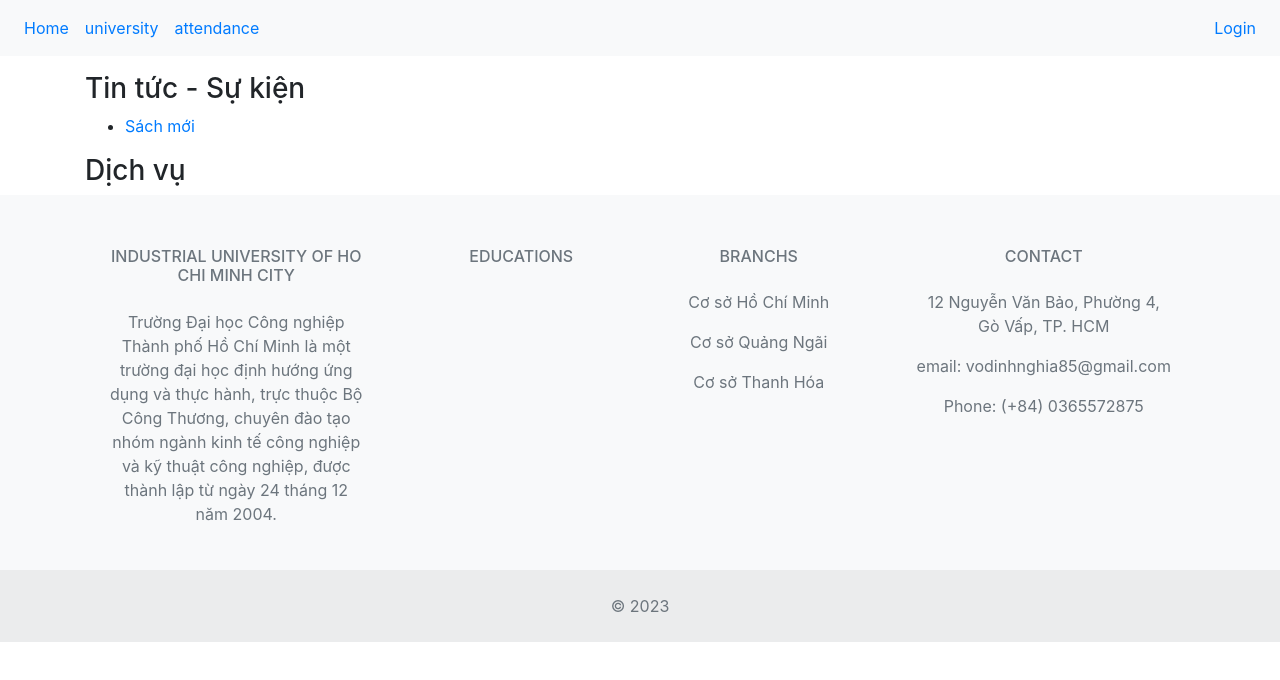
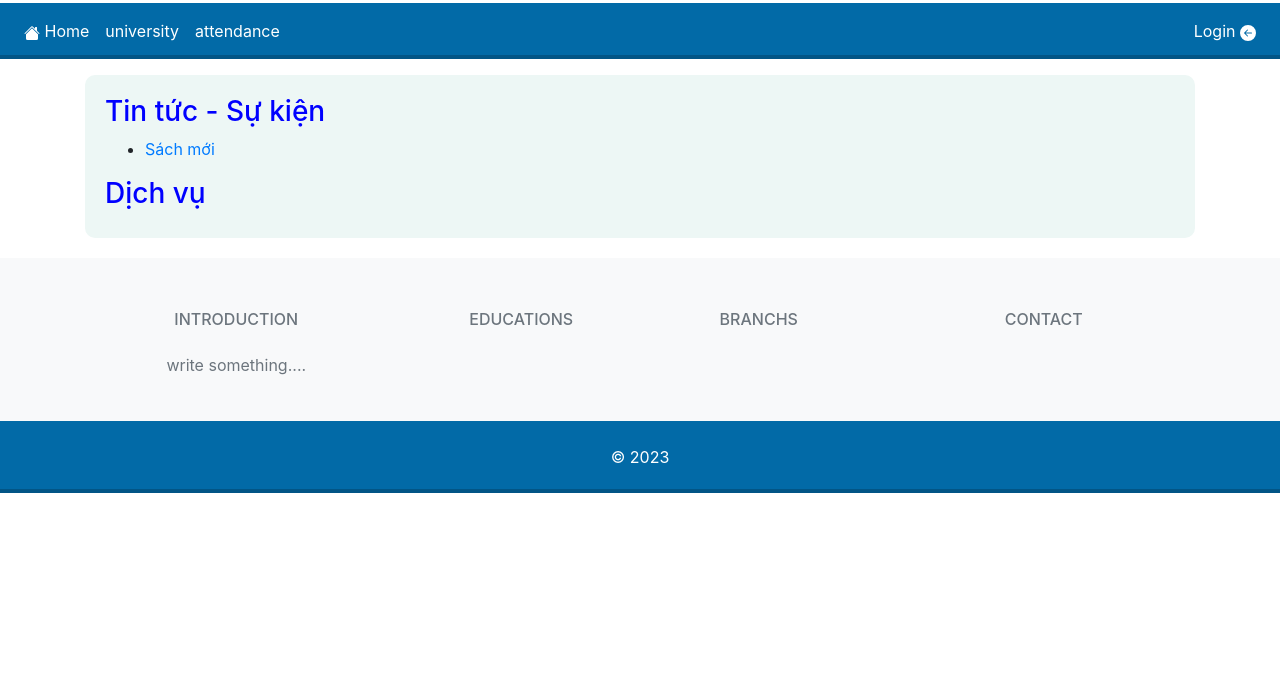
Before and after one commit to VoDinhNghia/frontend-library, a React (Create React App) app: page / in a window 1280 px wide. Shown: the top 680 px of the page. Built offline with nearby package versions, Linux system fonts and the light colour scheme; no server answers.

Commit message:
Add css and update code

```diff
--- a/package.json
+++ b/package.json
@@ -9,6 +9,7 @@
     "axios": "^0.27.2",
     "bootstrap": "^4.6.2",
     "mdb-react-ui-kit": "^5.1.0",
+    "moment": "^2.29.4",
     "react": "^18.2.0",
     "react-bootstrap": "^2.7.2",
     "react-dom": "^18.2.0",
--- a/src/App.css
+++ b/src/App.css
@@ -9,7 +9,7 @@
 }
 
 .card {
-  background-color: #f7f7f7;
+  background-color: #d2ebfa;
   padding: 20px 25px 30px;
   margin: 0 auto 25px;
   margin-top: 50px;
@@ -31,6 +31,26 @@
   border-radius: 50%;
 }
 
-/* .AppMain {
-  background-color: rgb(2, 2, 66);
-} */
+.MenuMain {
+  margin-top: 3px;
+}
+
+.MenuMain nav {
+  background-color: #026aa7;
+  box-shadow: inset 0 -4px 0 0 rgba(0, 0, 0, 0.2);
+}
+
+.MenuMain .nav-link {
+  color: white;
+}
+
+.Hompage {
+  background-color: #edf7f5;
+  padding: 20px;
+  margin-bottom: 20px;
+  border-radius: 10px;
+}
+
+.Hompage h3 {
+  color: blue;
+}
--- a/src/App.js
+++ b/src/App.js
@@ -16,7 +16,6 @@
 import { routes } from "./common/constant";
 import 'react-notifications/lib/notifications.css';
 import { NotificationContainer } from 'react-notifications';
-import { socket } from "./services/socket";
 
 class App extends Component {
   constructor(props) {
@@ -26,14 +25,6 @@
       content: "hello",
     };
   }
-
-  componentDidMount() {
-    console.log('socket io');
-    socket.connect();
-    console.log('connected', socket.connected);
-    socket.on('test_message', (data) => { console.log('data', data) });
-    socket.emit('test_message', { test: 'test' })
-  };
 
   render() {
     return (
--- a/src/components/admin/dashboardAdmin.jsx
+++ b/src/components/admin/dashboardAdmin.jsx
@@ -5,6 +5,7 @@
 import Modal from "react-bootstrap/Modal";
 import Button from "react-bootstrap/Button";
 import "./index.css";
+import moment from "moment/moment";
 
 export default class BoardAdmin extends Component {
   constructor(props) {
@@ -93,7 +94,7 @@
     const updateBody = {
       name: nameLibrary || libraryInfo.name,
       foundYear: year || libraryInfo.foundYear,
-      librarian: librarian || libraryInfo.librarian?._id,
+      librarian: librarian || libraryInfo.librarian?.id,
       description: description || libraryInfo.description,
     };
     await libraryService.updateInfo(id, updateBody)
@@ -107,7 +108,7 @@
     const { libraryInfo = {}, showModal, userList = [] } = this.state;
     const userInfo = userList.map((item) => {
       return {
-        id: item.profile?._id,
+        id: item.id,
         name: `${item?.lastName} ${item?.firstName}`,
       };
     });
@@ -126,10 +127,10 @@
             </span>
           </h3>
           <h6>Tên: {libraryInfo.name || ""}</h6>
-          <h6>Năm thành lập: {libraryInfo.foundYear || ""}</h6>
+          <h6>Năm thành lập: {libraryInfo.foundYear ? moment(libraryInfo.foundYear).format('DD-MM-YYYY') : ''}</h6>
           <h6>
             Người quản lý:{" "}
-            {`${libraryInfo?.librarian?.lastName} ${libraryInfo?.librarian?.firstName}`}
+            {`${libraryInfo?.librarian?.lastName || ''} ${libraryInfo?.librarian?.firstName || ''}`}
           </h6>
           <h6>Giới thiệu: {libraryInfo?.description || ""}</h6>
         </header>
@@ -156,7 +157,7 @@
             <select
               className="nameLibrary"
               onChange={(value) => this.updateField(value, "librarian")}
-              defaultValue={libraryInfo.librarian?._id}
+              defaultValue={libraryInfo.librarian?.id}
             >
               {userInfo.map((item) => {
                 return <option value={item.id}>{item.name}</option>;
--- a/src/components/footer.jsx
+++ b/src/components/footer.jsx
@@ -16,13 +16,10 @@
             <MDBCol md="3" lg="4" xl="3" className="mx-auto mb-4">
               <h6 className="text-uppercase fw-bold mb-4">
                 <MDBIcon icon="gem" className="me-3" />
-                Industrial University of Ho Chi Minh City
+                Introduction
               </h6>
               <p>
-                Trường Đại học Công nghiệp Thành phố Hồ Chí Minh là một trường
-                đại học định hướng ứng dụng và thực hành, trực thuộc Bộ Công
-                Thương, chuyên đào tạo nhóm ngành kinh tế công nghiệp và kỹ
-                thuật công nghiệp, được thành lập từ ngày 24 tháng 12 năm 2004.
+                write something....
               </p>
             </MDBCol>
 
@@ -32,18 +29,10 @@
 
             <MDBCol md="3" lg="2" xl="2" className="mx-auto mb-4">
               <h6 className="text-uppercase fw-bold mb-4">Branchs</h6>
-              <p>Cơ sở Hồ Chí Minh</p>
-              <p>Cơ sở Quảng Ngãi</p>
-              <p>Cơ sở Thanh Hóa</p>
             </MDBCol>
 
             <MDBCol md="4" lg="3" xl="3" className="mx-auto mb-md-0 mb-4">
               <h6 className="text-uppercase fw-bold mb-4">Contact</h6>
-              <p>
-                12 Nguyễn Văn Bảo, Phường 4, Gò Vấp, TP. HCM
-              </p>
-              <p>email: vodinhnghia85@gmail.com</p>
-              <p>Phone: (+84) 0365572875</p>
             </MDBCol>
           </MDBRow>
         </MDBContainer>
@@ -51,7 +40,7 @@
 
       <div
         className="text-center p-4"
-        style={{ backgroundColor: "rgba(0, 0, 0, 0.05)" }}
+        style={{ color: "white", backgroundColor: "#026aa7", boxShadow: "inset 0 -4px 0 0 rgba(0, 0, 0, 0.2)" }}
       >
         © 2023
       </div>
--- a/src/components/home.jsx
+++ b/src/components/home.jsx
@@ -10,7 +10,7 @@
 
   render() {
     return (
-      <div>
+      <div className="Hompage">
         <h3>Tin tức - Sự kiện</h3>
         <ul>
           <li>
--- a/src/components/login.jsx
+++ b/src/components/login.jsx
@@ -103,7 +103,7 @@
       <div className="col-md-12">
         <div className="card card-container">
           <img
-            src="//ssl.gstatic.com/accounts/ui/avatar_2x.png"
+            src="/image/icon-login.png"
             alt="profile-img"
             className="profile-img-card"
           />
--- a/src/components/menuMain.jsx
+++ b/src/components/menuMain.jsx
@@ -1,6 +1,7 @@
 import React, { Component } from "react";
 import { Link } from "react-router-dom";
 import AuthService from "../services/authService";
+import { BsHouseFill, BsFillArrowRightSquareFill, BsFillArrowLeftCircleFill } from "react-icons/bs";
 import EventBus from "../common/eventBus";
 import { roles, routes, LINKS } from "../common/constant";
 
@@ -52,11 +53,12 @@
   render() {
     const { currentUser, showLibraryBoard, showAdminBoard } = this.state;
     return (
-      <nav className="navbar navbar-expand bg-light">
+      <div className="MenuMain">
+        <nav className="navbar navbar-expand">
           <div className="navbar-nav mr-auto">
             <li className="nav-item">
               <Link to={routes.HOME} className="nav-link">
-              Home
+                <BsHouseFill /> Home
               </Link>
             </li>
 
@@ -103,7 +105,7 @@
             <div className="navbar-nav ml-auto">
               <li className="nav-item">
                 <a href={routes.LOGIN} className="nav-link" onClick={this.logOut}>
-                Log out
+                  Log out <BsFillArrowRightSquareFill />
                 </a>
               </li>
             </div>
@@ -111,12 +113,13 @@
             <div className="navbar-nav ml-auto">
               <li className="nav-item">
                 <Link to={routes.LOGIN} className="nav-link">
-                Login
+                  Login <BsFillArrowLeftCircleFill />
                 </Link>
               </li>
             </div>
           )}
         </nav>
+      </div>
     );
   }
 }
```
Also changed, not shown: src/services/socket.js (+8 -0 lines), public/image/icon-login.png (added), 1 other file (tests, documents, lock files or other folders). Lines whose indentation alone changed are shown as unchanged.
